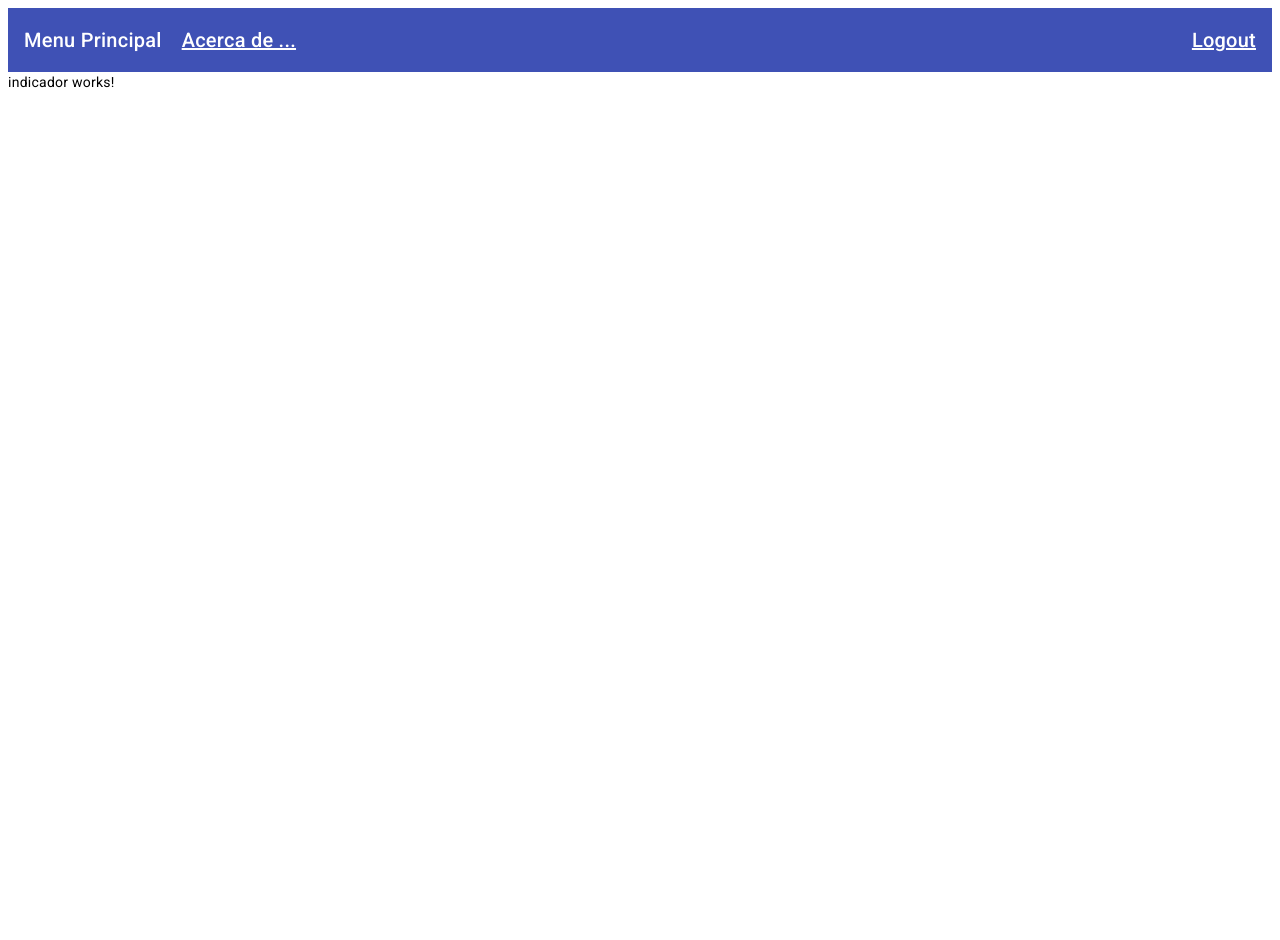
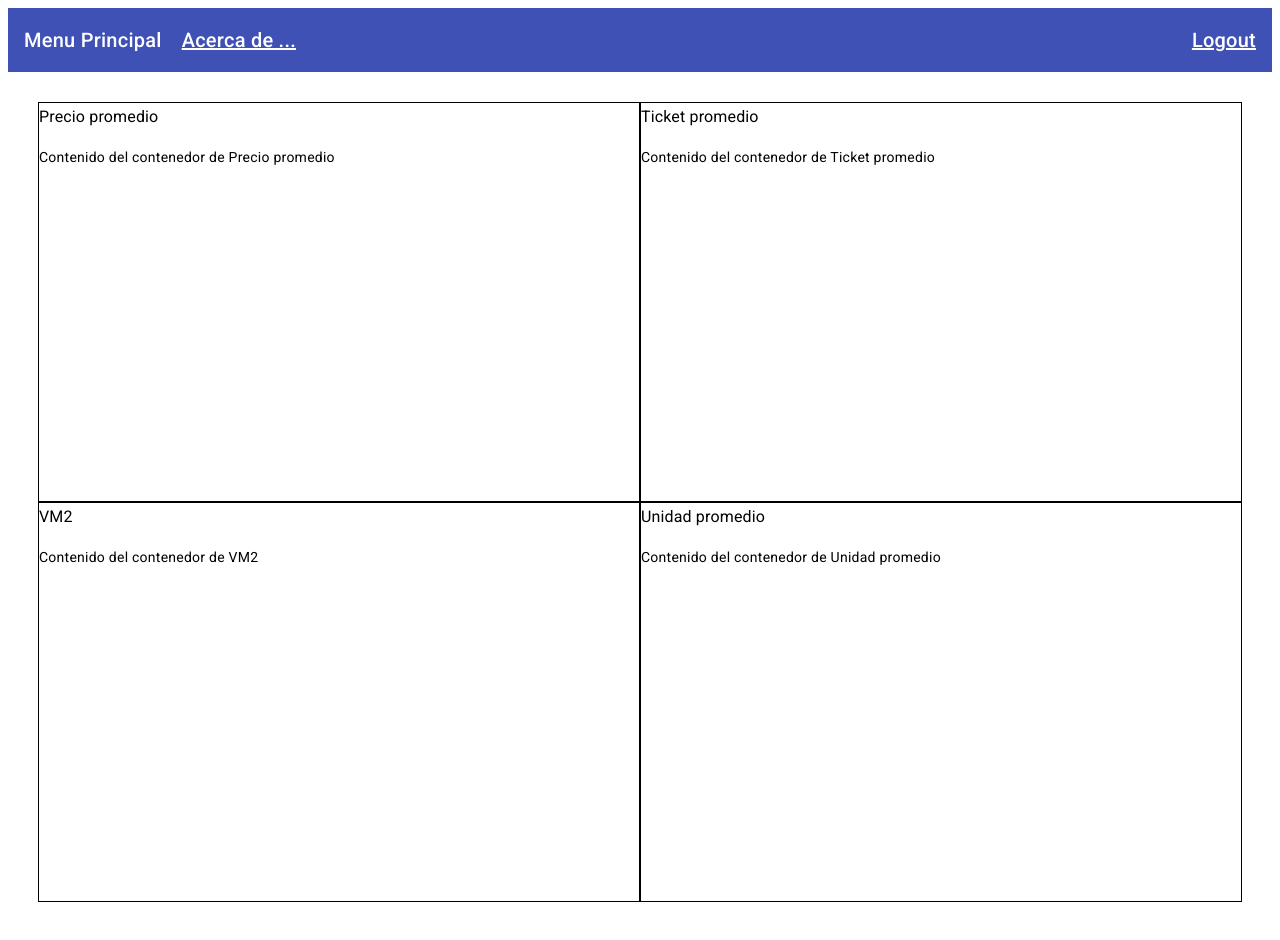
Before and after one commit to edinsoncolonia99/neptuno, an Angular app: page /indicador in a window 1280 px wide. Before the commit the page ends 800 px from the top, so only its background shows below. Built offline with nearby package versions, Linux system fonts and the light colour scheme.

Commit message:
indicador cuadrante

```diff
--- a/src/app/indicador/indicador.component.css
+++ b/src/app/indicador/indicador.component.css
@@ -0,0 +1,30 @@
+.contenedor-principal {
+    display: flex;
+    flex-direction: column;
+    height: 100vh;
+    padding: 30px;
+  }
+
+  .fila-1 {
+    display: flex;
+    flex: 1;
+  }
+
+  .precio-promedio,
+  .ticket-promedio {
+    flex-grow: 1;
+    flex-basis: 0;
+    border: 1px solid black;
+  }
+
+  .vm2,
+  .unidad-promedio {
+    flex-grow: 1;
+    flex-basis: 0;
+    border: 1px solid black;
+  }
+
+  .fila-2 {
+    display: flex;
+    flex: 1;
+  }
--- a/src/app/indicador/indicador.component.html
+++ b/src/app/indicador/indicador.component.html
@@ -1 +1,22 @@
-<p>indicador works!</p>
+<div class="contenedor-principal">
+    <div class="fila-1">
+      <div class="precio-promedio">
+        <h3>Precio promedio</h3>
+        <p>Contenido del contenedor de Precio promedio</p>
+      </div>
+      <div class="ticket-promedio">
+        <h3>Ticket promedio</h3>
+        <p>Contenido del contenedor de Ticket promedio</p>
+      </div>
+    </div>
+    <div class="fila-2">
+      <div class="vm2">
+        <h3>VM2</h3>
+        <p>Contenido del contenedor de VM2</p>
+      </div>
+      <div class="unidad-promedio">
+        <h3>Unidad promedio</h3>
+        <p>Contenido del contenedor de Unidad promedio</p>
+      </div>
+    </div>
+  </div>
```
